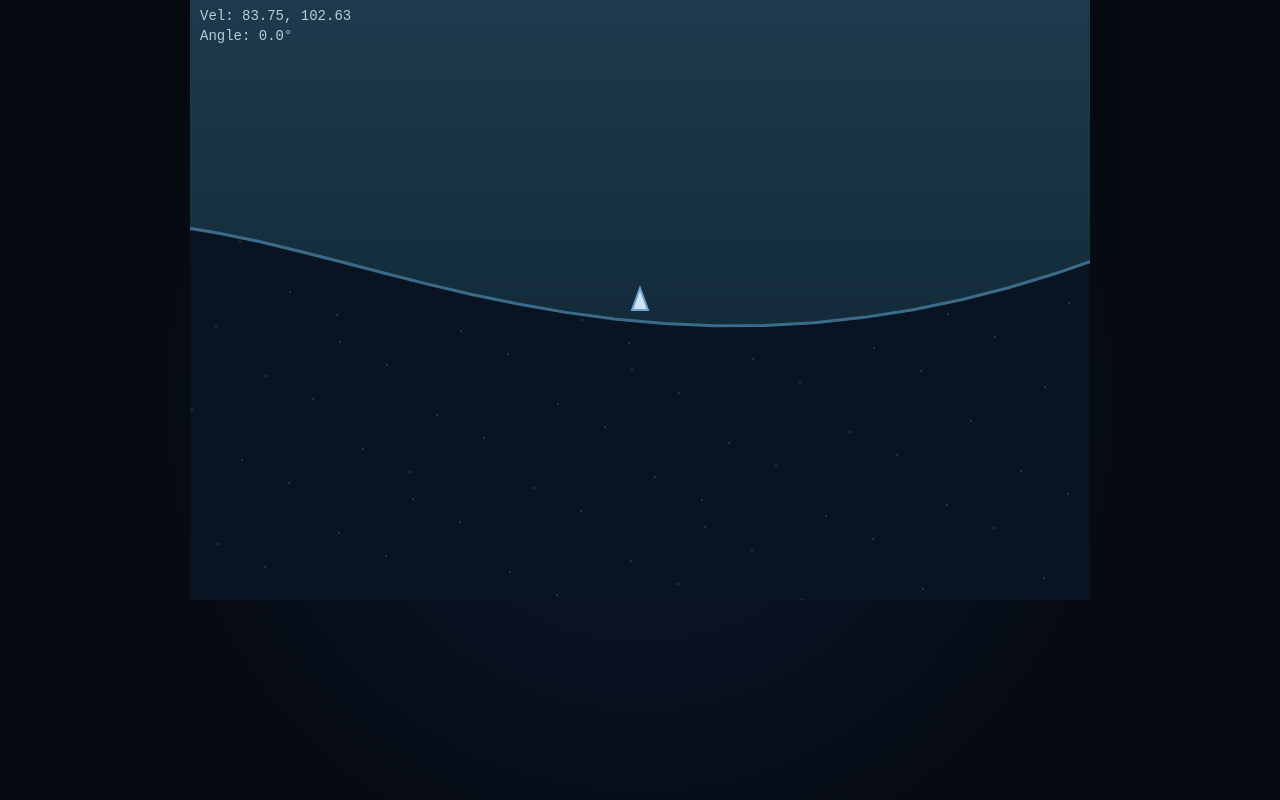
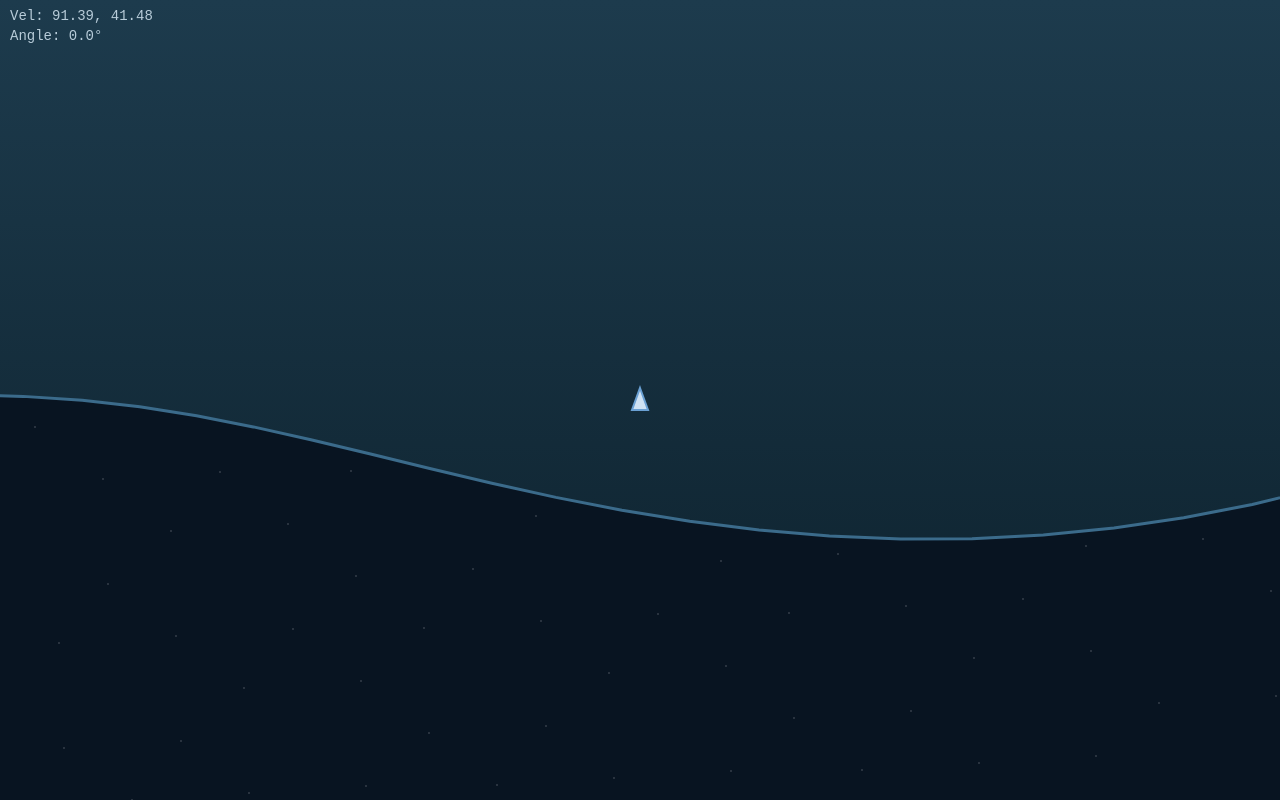
Before and after one commit to JonThomas/SpaceShipBounce, a React (Vite) app: page / in a window 1280 px wide. Built offline with nearby package versions, Linux system fonts and the light colour scheme.

Commit message:
Game area now fills the whole browser window

```diff
--- a/src/components/GameCanvas.tsx
+++ b/src/components/GameCanvas.tsx
@@ -1,18 +1,31 @@
-import React, { useEffect, useRef } from 'react';
+import React, { useEffect, useRef, useState } from 'react';
 import { Spaceship, createInitialShip, updateShip } from '../game/spaceship';
 import { Terrain, generateTerrain } from '../game/terrain';
 
-interface GameCanvasProps { width: number; height: number; }
+// No props needed, will use window size
 
 interface KeysState { up: boolean; left: boolean; right: boolean; }
 
-export const GameCanvas: React.FC<GameCanvasProps> = ({ width, height }) => {
+export const GameCanvas: React.FC = () => {
   const canvasRef = useRef<HTMLCanvasElement | null>(null);
+  // Track window size
+  const [windowSize, setWindowSize] = useState<{ width: number; height: number }>({
+    width: window.innerWidth,
+    height: window.innerHeight
+  });
+
+  useEffect(() => {
+    const handleResize = () => {
+      setWindowSize({ width: window.innerWidth, height: window.innerHeight });
+    };
+    window.addEventListener('resize', handleResize);
+    return () => window.removeEventListener('resize', handleResize);
+  }, []);
 
   // Define a much larger world size
   const WORLD_SCALE = 4; // 4x the visible area
-  const WORLD_WIDTH = width * WORLD_SCALE;
-  const WORLD_HEIGHT = height * WORLD_SCALE;
+  const WORLD_WIDTH = windowSize.width * WORLD_SCALE;
+  const WORLD_HEIGHT = windowSize.height * WORLD_SCALE;
 
   // Initialize ship at center of world
   const shipRef = useRef<Spaceship>(createInitialShip(WORLD_WIDTH * 0.5, WORLD_HEIGHT * 0.5));
@@ -54,9 +67,14 @@ export const GameCanvas: React.FC<GameCanvasProps> = ({ width, height }) => {
       requestAnimationFrame(loop);
     };
     requestAnimationFrame(loop);
-  }, []);
+  }, [windowSize]); // rerun effect if window size changes
 
-  return <canvas ref={canvasRef} width={width} height={height} />;
+  return <canvas
+    ref={canvasRef}
+    width={windowSize.width}
+    height={windowSize.height}
+    style={{ display: 'block', position: 'fixed', top: 0, left: 0, width: '100vw', height: '100vh' }}
+  />;
 };
 
 
```
